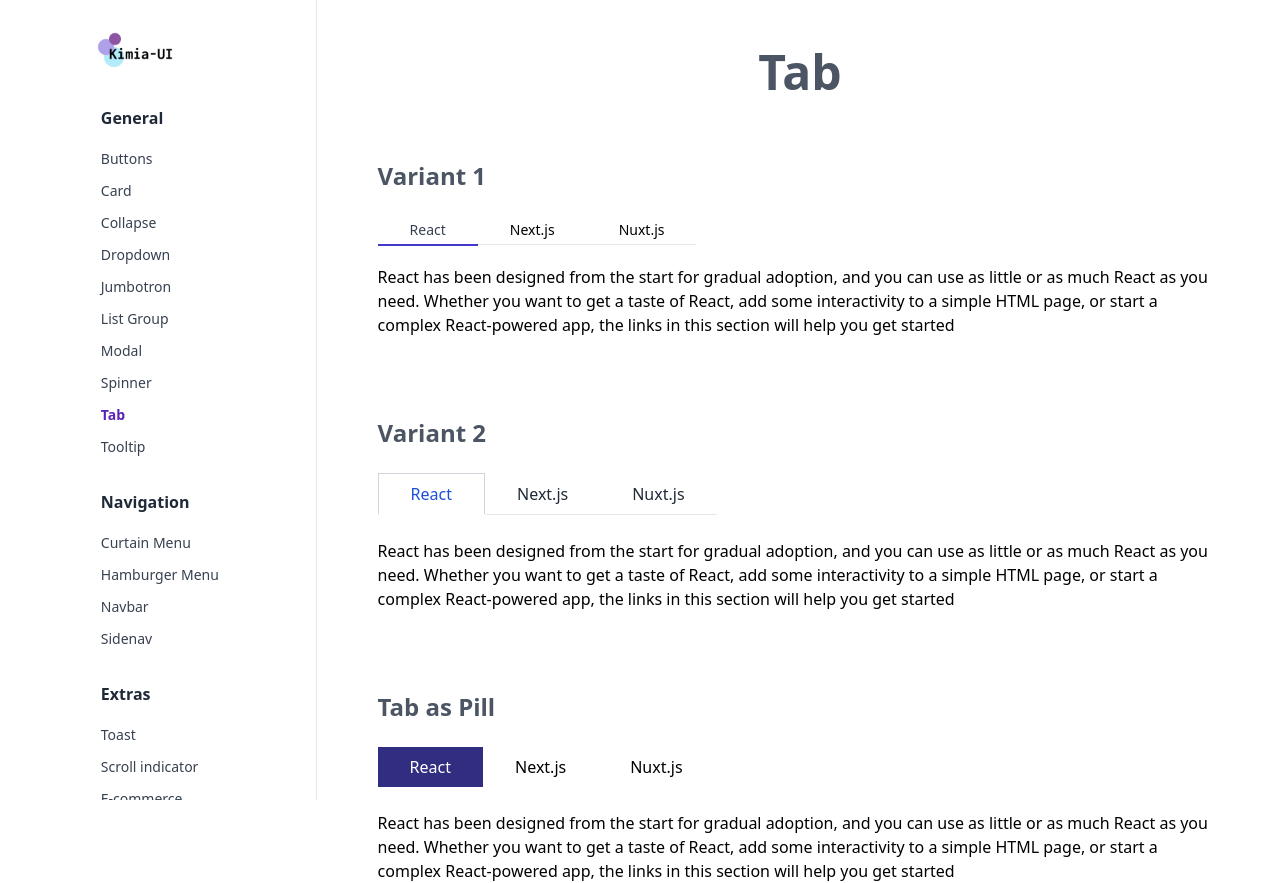
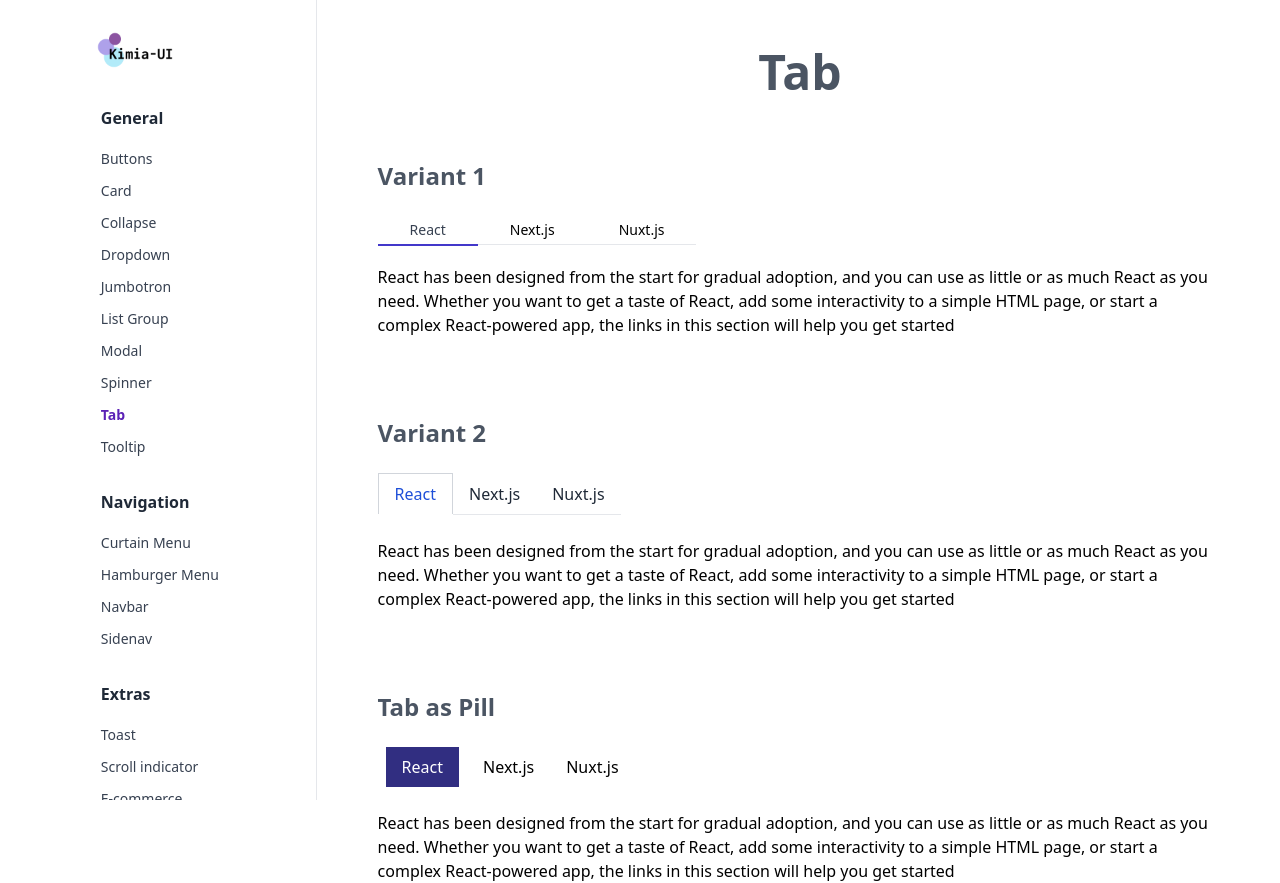
Before and after one commit to enochndika/kimia-UI, a Next.js app: page /components/tab in a window 1280 px wide. Built offline with nearby package versions, Linux system fonts and the light colour scheme.

Commit message:
rewrite footer for site and remove additional padding for tabs

```diff
--- a/components/general/button/RoundedButton.tsx
+++ b/components/general/button/RoundedButton.tsx
@@ -6,7 +6,7 @@ const RoundedButtons: FC = () => (
     <h2 className="font-bold text-gray-600 text-lg md:text-2xl mb-4">
       Rounded
     </h2>
-    <div className="space-x-3 mb-4 md:space-x-6 space-y-3">
+    <div className="space-x-1 mb-4 md:space-x-6 space-y-3">
       <Button color="primary" rounded={true}>
         Primary
       </Button>
--- a/components/general/button/SizedButton.tsx
+++ b/components/general/button/SizedButton.tsx
@@ -6,7 +6,7 @@ const SizedButtons: FC = () => (
     <h2 className="font-bold text-gray-600 text-lg md:text-2xl mb-3">
       Different sizes
     </h2>
-    <div className="space-x-3 mb-4 md:space-x-6 space-y-3">
+    <div className="space-x-1 mb-4 md:space-x-6 space-y-3">
       <Button color="primary">Primary</Button>
       <Button color="success" size="lg">
         Success
--- a/components/general/button/defaultButton.tsx
+++ b/components/general/button/defaultButton.tsx
@@ -4,7 +4,7 @@ import { FC } from "react";
 const DefaultButtons: FC = () => (
   <div className="mb-20">
     <h2 className="font-bold text-gray-600 text-lg md:text-2xl mb-3">Normal</h2>
-    <div className="space-x-3 mb-4 md:space-x-6 space-y-3">
+    <div className="space-x-1 mb-4 md:space-x-6 space-y-3">
       <Button color="primary">Primary</Button>
       <Button color="success">Success</Button>
       <Button color="danger">Danger</Button>
--- a/components/general/button/disabledButton.tsx
+++ b/components/general/button/disabledButton.tsx
@@ -6,7 +6,7 @@ const DisabledButtons: FC = () => (
     <h2 className="font-bold text-gray-600 text-lg md:text-2xl mb-3">
       Disable
     </h2>
-    <div className="space-x-3 mb-4 md:space-x-6 space-y-3">
+    <div className="space-x-1 mb-4 md:space-x-6 space-y-3">
       <Button color="primary" disabled={true}>
         Primary
       </Button>
--- a/components/general/tabs/index.tsx
+++ b/components/general/tabs/index.tsx
@@ -20,6 +20,22 @@ interface TabContainerProps {
   activeClass: string;
   inactiveClass: string;
 }
+
+const variants = {
+  first: {
+    active: `text-gray-700  border-b-2 border-indigo-700 -mb-2 px-4 md:px-8 text-sm  py-4 md:py-1 inline-block `,
+    inactive: `-mb-2 px-4 md:px-8 text-sm  py-4 md:py-1 inline-block border-b`,
+  },
+  second: {
+    active: `inline-block py-2 px-4 border-solid  border-gray-300 border-t bg-white border-b-0 border-l border-r text-blue-700`,
+    inactive: "inline-block py-2 px-4 text-gray-800 border-b",
+  },
+  three: {
+    active: `text-white mx-2 py-2 px-4 bg-indigo-900 inline-block`,
+    inactive: `-mb-2 py-2 px-4 bg-white text-black  inline-block`,
+  },
+};
+
 export const Tabs = ({ children, variant }: TabsProps) => {
   const [activeTab, setActiveTab] = useState<any>(children[0].props.id);
 
@@ -96,18 +112,3 @@ Tabs.Container = ({
 };
 
 Tabs.Content = ({ id, children }: TabsContent) => <div id={id}>{children}</div>;
-
-const variants = {
-  first: {
-    active: `text-gray-700  border-b-2 border-indigo-700 -mb-2 px-4 md:px-8 text-sm  py-4 md:py-1 inline-block `,
-    inactive: `-mb-2 px-4 md:px-8 text-sm  py-4 md:py-1 inline-block border-b transition ease-linear duration-200`,
-  },
-  second: {
-    active: `inline-block py-2 px-8 border-solid  border-gray-300 border-t bg-white border-b-0 border-l border-r text-blue-700`,
-    inactive: "inline-block py-2 px-8 text-gray-800 border-b px-8",
-  },
-  three: {
-    active: `text-white py-2 px-8 bg-indigo-900 inline-block transition ease-linear duration-200`,
-    inactive: `-mb-2 py-2 px-8 bg-white text-black  inline-block transition ease-linear duration-200`,
-  },
-};
--- a/pages/configuration.tsx
+++ b/pages/configuration.tsx
@@ -15,9 +15,9 @@ const globalConfig = `module.exports = {
       animation: {
         left: "left 0.4s",
         right: "right 0.4s",
-        "modal-right": "modal-right 0.4s",
-        "modal-top": "modal-top 0.4s",
-        "modal-left": "modal-left 0.4s",
+        "modal-right": "modal-right 0.3s",
+        "modal-top": "modal-top 0.3s",
+        "modal-left": "modal-left 0.3s",
       },
       keyframes: {
         left: {
--- a/site/layout/desktop/footer.tsx
+++ b/site/layout/desktop/footer.tsx
@@ -1,7 +1,12 @@
+import { useRouter } from "next/router";
 import { FC } from "react";
 
-export const Footer: FC = () => (
-  <footer className="py-4 border-t text-gray-500 bottom-0 ">
+export const Footer: FC = () => {
+  const router = useRouter();
+  const { asPath } = router;
+  const fixed = asPath === `/configuration` ? `relative` : `absolute  w-full`;
+  return (
+    <footer className={`${fixed} py-4 border-t text-gray-500 bottom-0`}>
       <div className="overflow-hidden text-center">
         <div className="container">
           <span className="mx-1">Made with love by</span>
@@ -17,3 +22,4 @@ export const Footer: FC = () => (
       </div>
     </footer>
   );
+};
```
Lines whose indentation alone changed are shown as unchanged.
